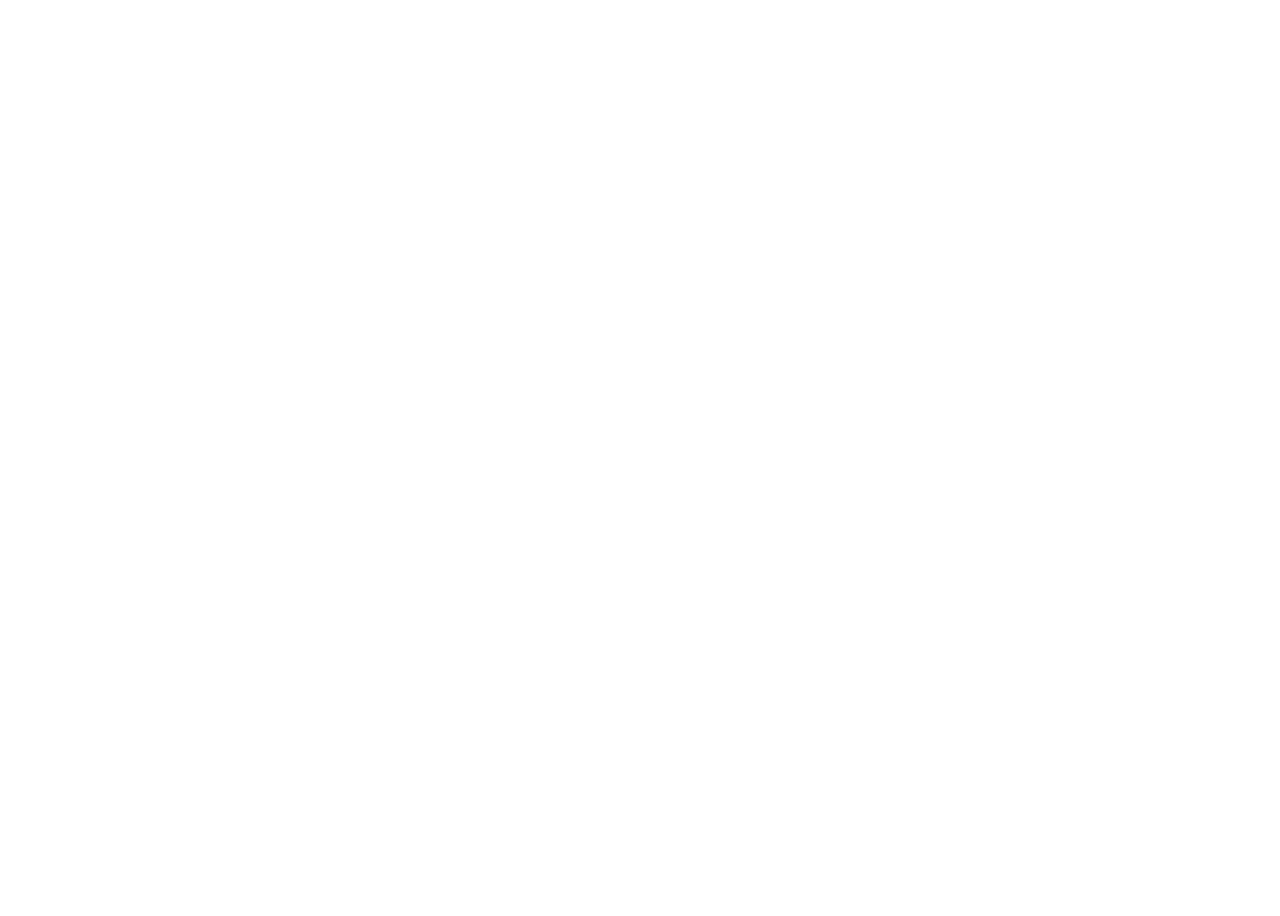
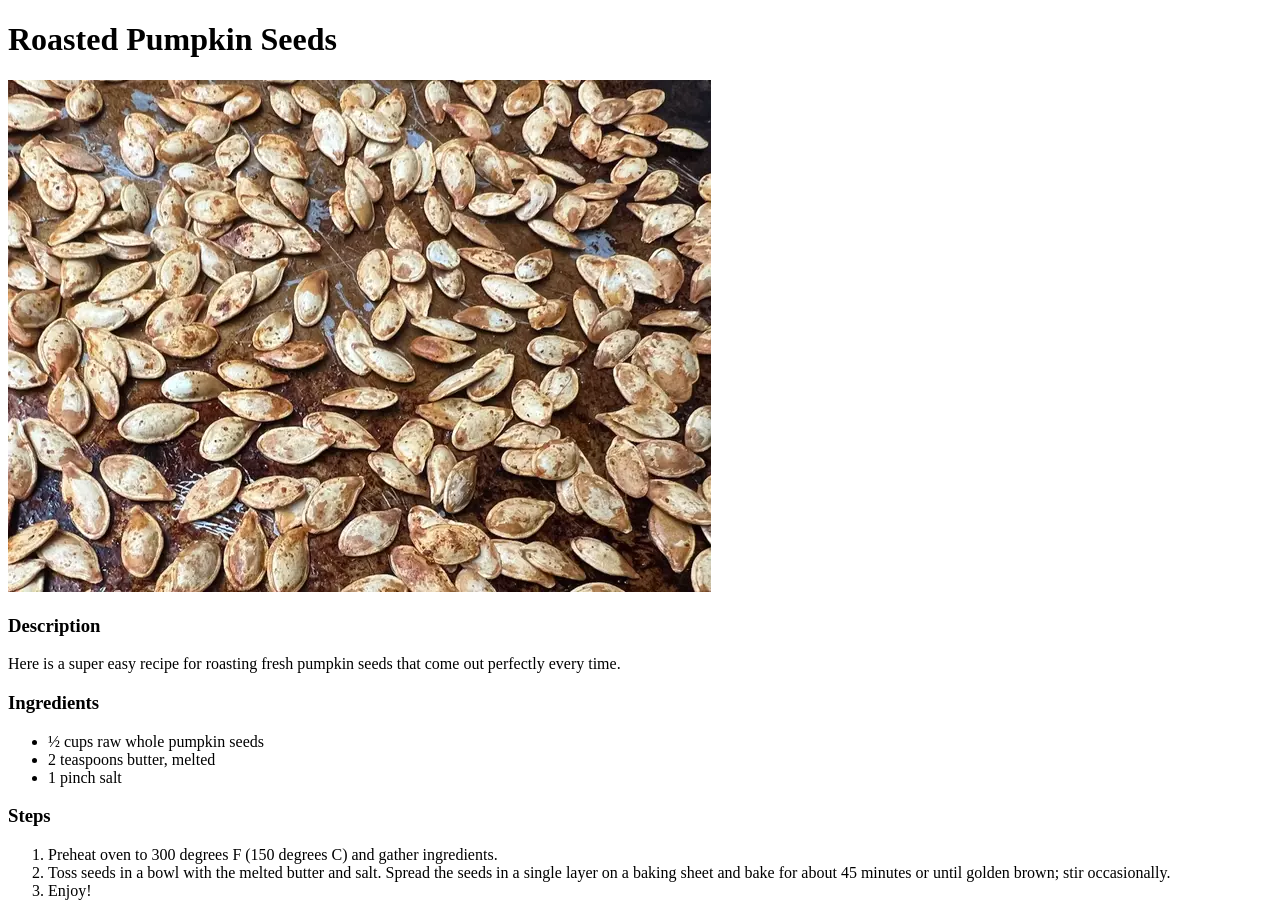
Before and after one commit to RajatTheDev/my-recipes, a plain HTML site: page recipes/roasted-pumpkin-seeds.html in a window 1280 px wide. Before the commit the page ends 800 px from the top, so only its background shows below. Drawn offline with Linux system fonts and the light colour scheme.

Commit message:
Completed 2nd recipe

```diff
--- a/recipes/roasted-pumpkin-seeds.html
+++ b/recipes/roasted-pumpkin-seeds.html
@@ -8,7 +8,25 @@
     </head>
 
     <body>
+        <h1>Roasted Pumpkin Seeds</h1>
+        <img src="../images/roasted-pumpkin-seeds.webp" alt="Roasted Pumpkin Seeds">
 
+        <h3>Description</h3>
+        <p>Here is a super easy recipe for roasting fresh pumpkin seeds that come out perfectly every time.</p>
+
+        <h3>Ingredients</h3>
+        <ul>
+            <li>½ cups raw whole pumpkin seeds</li>
+            <li>2 teaspoons butter, melted</li>
+            <li>1 pinch salt</li>
+        </ul>
+
+        <h3>Steps</h3>
+        <ol>
+            <li>Preheat oven to 300 degrees F (150 degrees C) and gather ingredients.</li>
+            <li>Toss seeds in a bowl with the melted butter and salt. Spread the seeds in a single layer on a baking sheet and bake for about 45 minutes or until golden brown; stir occasionally.</li>
+            <li>Enjoy!</li>
+        </ol>
     </body>
 
 </html>
```
